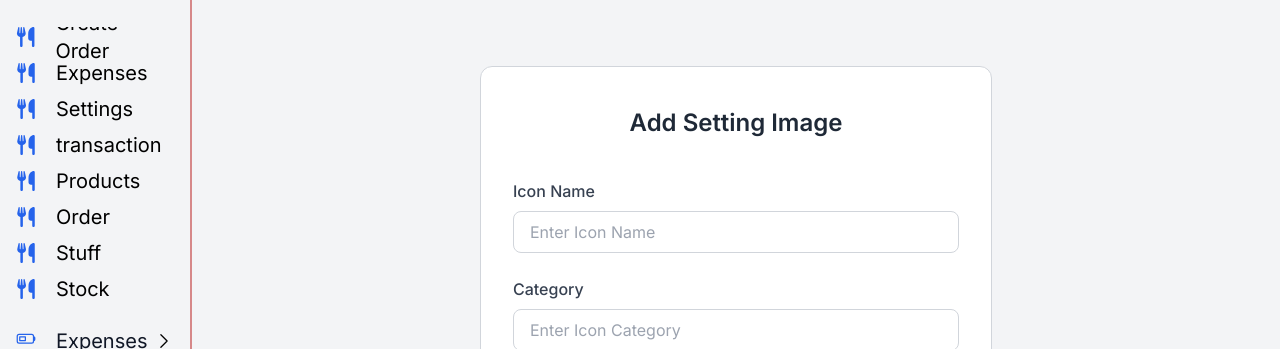
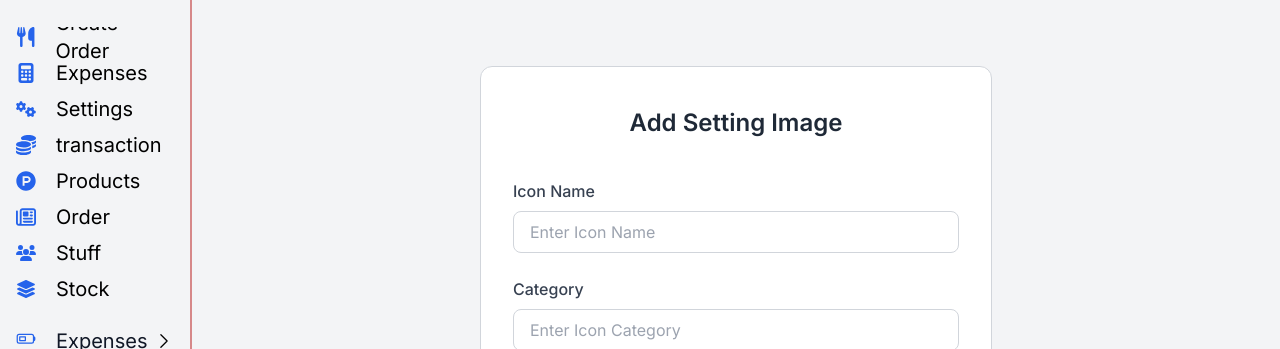
Before and after one commit to ImranGreet/xenmesh-restaurant-management-service, a Vue app: page /admin/settingassets in a window 1280 px wide. Shown: the part 151-500 px from the top of the page. Built offline with nearby package versions, Linux system fonts and the light colour scheme; what @formkit/vue would draw is missing.

Commit message:
rightsidebar is utilised

```diff
--- a/src/layouts/Rightsidebar.vue
+++ b/src/layouts/Rightsidebar.vue
@@ -48,6 +48,7 @@
               >Create Order</span
             >
           </router-link>
+
           <router-link
             :to="{ name: 'expense' }"
             class="w-full h-5 flex items-center mb-4"
@@ -56,7 +57,7 @@
               'justify-center': sidebarView,
             }">
             <font-awesome-icon
-              icon="fa-solid fa-utensils"
+              icon="fa-solid fa-calculator"
               class="w-5 h-5 text-blue-600 tracking-wider text-3xl font-normal" />
             <span
               :class="{
@@ -66,6 +67,7 @@
               >Expenses</span
             >
           </router-link>
+
           <router-link
             :to="{ name: 'setting' }"
             class="w-full h-5 flex items-center mb-4"
@@ -74,7 +76,7 @@
               'justify-center': sidebarView,
             }">
             <font-awesome-icon
-              icon="fa-solid fa-utensils"
+              icon="fa-solid fa-gears"
               class="w-5 h-5 text-blue-600 tracking-wider text-3xl font-normal" />
             <span
               :class="{
@@ -91,8 +93,9 @@
               'justify-center': !sidebarView,
               'justify-center': sidebarView,
             }">
+
             <font-awesome-icon
-              icon="fa-solid fa-utensils"
+              icon="fa-solid fa-coins"
               class="w-5 h-5 text-blue-600 tracking-wider text-3xl font-normal" />
             <span
               :class="{
@@ -110,7 +113,7 @@
               'justify-center': sidebarView,
             }">
             <font-awesome-icon
-              icon="fa-solid fa-utensils"
+            icon="fa-brands fa-product-hunt"
               class="w-5 h-5 text-blue-600 tracking-wider text-3xl font-normal" />
             <span
               :class="{
@@ -120,6 +123,7 @@
               >Products</span
             >
           </router-link>
+
           <router-link
             :to="{ name: 'order_house' }"
             class="w-full h-5 flex items-center mb-4"
@@ -128,7 +132,7 @@
               'justify-center': sidebarView,
             }">
             <font-awesome-icon
-              icon="fa-solid fa-utensils"
+              icon="fa-regular fa-newspaper"
               class="w-5 h-5 text-blue-600 tracking-wider text-3xl font-normal" />
             <span
               :class="{
@@ -146,7 +150,7 @@
               'justify-center': sidebarView,
             }">
             <font-awesome-icon
-              icon="fa-solid fa-utensils"
+              icon="fa-solid fa-users"
               class="w-5 h-5 text-blue-600 tracking-wider text-3xl font-normal" />
             <span
               :class="{
@@ -156,6 +160,7 @@
               >Stuff</span
             >
           </router-link>
+
           <router-link
             :to="{ name: 'stock_check' }"
             class="w-full h-5 flex items-center mb-4"
@@ -164,7 +169,7 @@
               'justify-center': sidebarView,
             }">
             <font-awesome-icon
-              icon="fa-solid fa-utensils"
+            icon="fa-solid fa-layer-group"
               class="w-5 h-5 text-blue-600 tracking-wider text-3xl font-normal" />
             <span
               :class="{
@@ -236,4 +241,5 @@ export default {
 .fade-leave-to {
   opacity: 0;
 }
+
 </style>
```
Also changed, not shown: src/main.js (+17 -1 lines).
